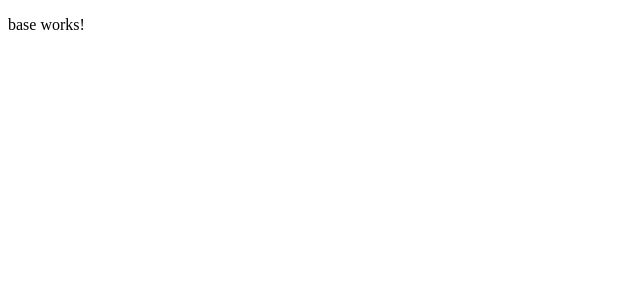
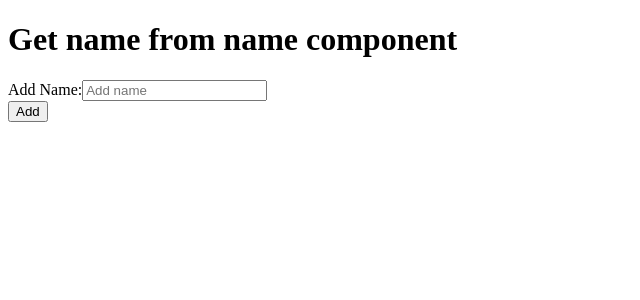
Before and after one commit to Satishchilkaka/test-webdriverIO, an Angular app in the folder ang-concepts/: page / in a window 1280 px wide. Shown: the top 300 px of the page, without its empty margins (0-640 px from the left). Built offline with nearby package versions, Linux system fonts and the light colour scheme.

Commit message:
add input and out put

```diff
--- a/ang-concepts/src/app/app.module.ts
+++ b/ang-concepts/src/app/app.module.ts
@@ -4,12 +4,16 @@ import { BrowserModule } from '@angular/platform-browser';
 import { AppComponent } from './app.component';
 import { BaseComponent } from './base/base.component';
 import { InOutComponent } from './base/in-out/in-out.component';
+import { GetnameComponent } from './base/in-out/input/getname/getname.component';
+import { NameComponent } from './base/in-out/input/name/name.component';
 
 @NgModule({
   declarations: [
     AppComponent,
     BaseComponent,
-    InOutComponent
+    InOutComponent,
+    GetnameComponent,
+    NameComponent
   ],
   imports: [
     BrowserModule
--- a/ang-concepts/src/app/base/base.component.html
+++ b/ang-concepts/src/app/base/base.component.html
@@ -1 +1 @@
-<p>base works!</p>
+<app-getname></app-getname>
--- /dev/null
+++ b/ang-concepts/src/app/base/in-out/input/getname/getname.component.html
@@ -0,0 +1,10 @@
+<div class="container">
+  <div class="row">
+    <div class="col-md-12">
+      <h1>Get name from name component</h1>
+      <div class="getname"></div>
+    </div>
+  </div>
+</div>
+
+<app-name (pname)="(name)"></app-name>
--- /dev/null
+++ b/ang-concepts/src/app/base/in-out/input/getname/getname.component.ts
@@ -0,0 +1,16 @@
+import { Component, Input, OnInit } from '@angular/core';
+
+@Component({
+  selector: 'app-getname',
+  templateUrl: './getname.component.html',
+  styleUrls: ['./getname.component.css']
+})
+export class GetnameComponent implements OnInit {
+
+  constructor() { }
+
+  ngOnInit(): void {
+  }
+  name: string = 'TEST';
+
+}
--- /dev/null
+++ b/ang-concepts/src/app/base/in-out/input/name/name.component.html
@@ -0,0 +1,20 @@
+<div class="container">
+  <div class="row">
+    <div class="col-md-12">
+      <div class="personname">
+        <label for="addname">Add Name:</label>
+        <input
+          #addname
+          type="text"
+          class="form-control"
+          id="addname"
+          name="addname"
+          placeholder="Add name"
+        />
+      </div>
+      <button class="btn btn-primary" (click)="addName(addname.value)">
+        Add
+      </button>
+    </div>
+  </div>
+</div>
--- /dev/null
+++ b/ang-concepts/src/app/base/in-out/input/name/name.component.ts
@@ -0,0 +1,19 @@
+import { Component, EventEmitter, OnInit, Output } from '@angular/core';
+
+@Component({
+  selector: 'app-name',
+  templateUrl: './name.component.html',
+  styleUrls: ['./name.component.css']
+})
+export class NameComponent implements OnInit {
+
+  constructor() { }
+
+  ngOnInit(): void {
+  }
+  @Output() pname = new EventEmitter<string>();
+  addName(value: string) {
+    this.pname.emit(value);
+    console.log(this.pname);
+  }
+}
```
Also changed, not shown: ang-concepts/src/app/base/in-out/input/getname/getname.component.css (added), ang-concepts/src/app/base/in-out/input/name/name.component.css (added), 2 other files (tests, documents, lock files or other folders).
